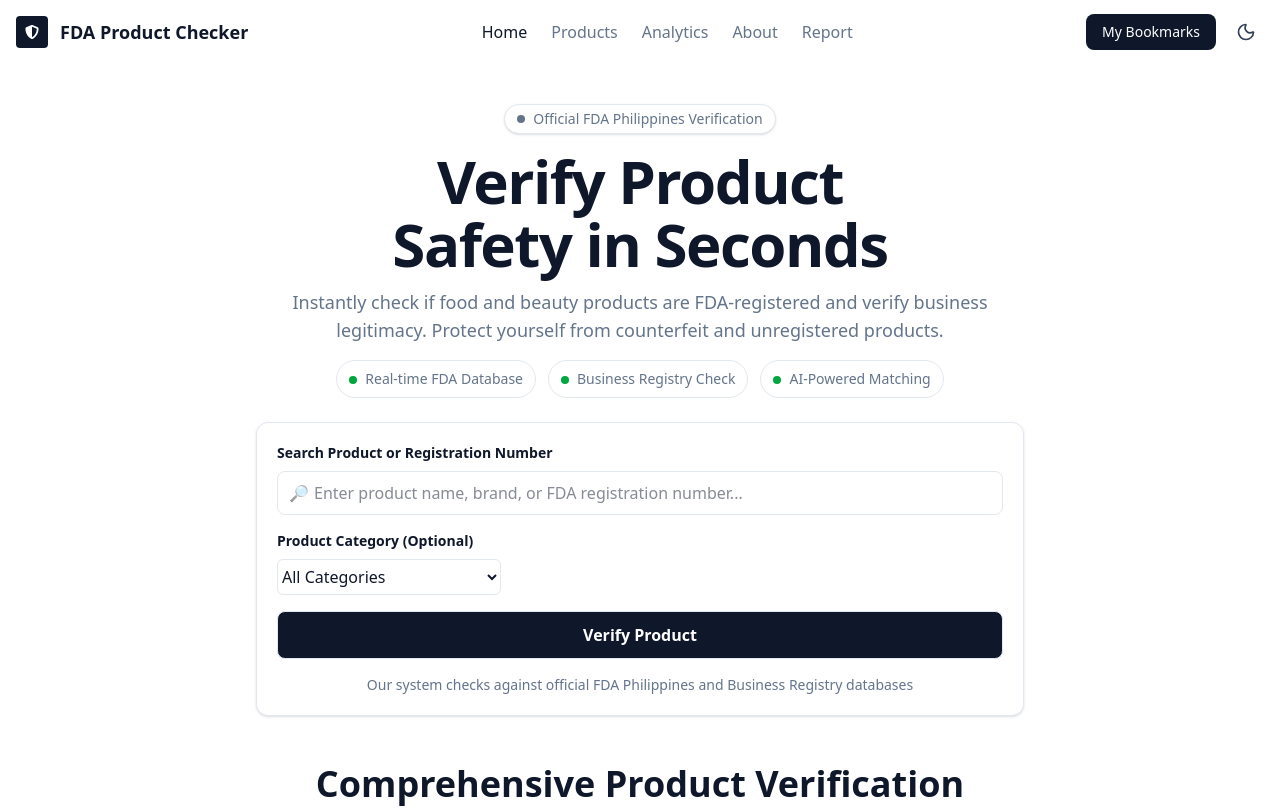
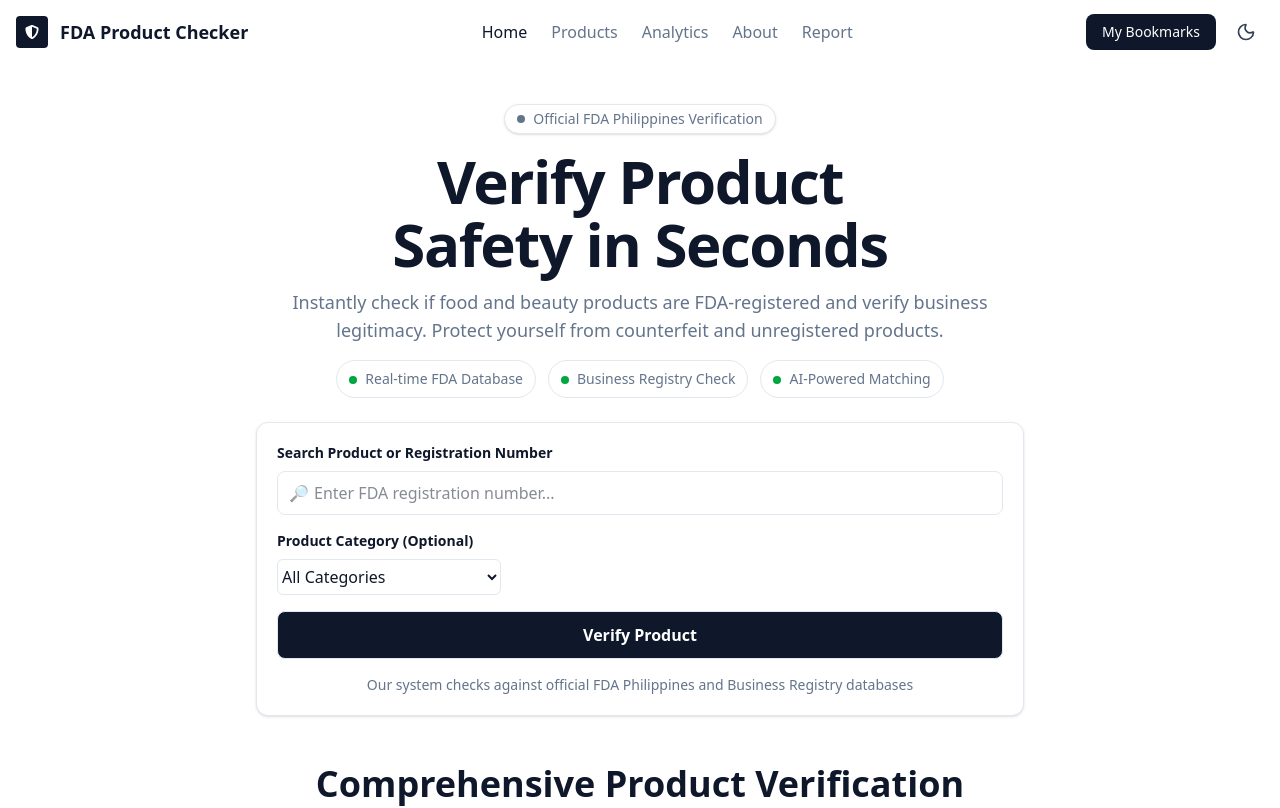
Before and after one commit to Neil-urk12/totoo-ba-web, a React (Vite) app: page / in a window 1280 px wide. Shown: the top 808 px of the page. Built offline with nearby package versions, Linux system fonts and the light colour scheme.

Commit message:
feat: Enhance SearchForm component with form submission handling and category filtering

```diff
--- a/src/components/SearchForm.tsx
+++ b/src/components/SearchForm.tsx
@@ -1,19 +1,46 @@
 import { useState } from 'react'
+import { useNavigate } from 'react-router-dom'
 
 export default function SearchForm() {
     const [query, setQuery] = useState('')
+    const [isSubmitting, setIsSubmitting] = useState<boolean>(false);
     const [category, setCategory] = useState('All Categories')
+    const navigate = useNavigate()
+
+    const onSubmit = (e: React.FormEvent) => {
+        e.preventDefault()
+        try {
+            setIsSubmitting(true)
+            const q = query.trim()
+            if (!q) return
+
+            // Build search URL with query and category parameters
+            const searchParams = new URLSearchParams()
+            searchParams.set('q', q)
+
+            // Only add category if it's not "All Categories"
+            if (category && category !== 'All Categories') {
+                searchParams.set('category', category)
+            }
+
+            navigate(`/verify?${searchParams.toString()}`)
+        } catch (error) {
+            console.log(error)
+        } finally {
+            setIsSubmitting(false)
+        }
+    }
 
     return (
         <section className="flex justify-center">
-            <div className="w-full max-w-3xl border rounded-xl shadow-sm p-5 my-6 bg-card border-app">
+            <form onSubmit={onSubmit} className="w-full max-w-3xl border rounded-xl shadow-sm p-5 my-6 bg-card border-app">
                 <label className="text-sm font-semibold mb-2 block">Search Product or Registration Number</label>
                 <div className="relative mb-4">
                     <span className="absolute left-3 top-1/2 -translate-y-1/2 opacity-60">🔎</span>
                     <input
                         value={query}
                         onChange={(e) => setQuery(e.target.value)}
-                        placeholder="Enter product name, brand, or FDA registration number..."
+                        placeholder="Enter FDA registration number..."
                         className="w-full h-11 border bg-app text-base rounded-lg pl-9 pr-3 placeholder:text-muted border-app"
                     />
                 </div>
@@ -25,20 +52,21 @@ export default function SearchForm() {
                         onChange={(e) => setCategory(e.target.value)}
                         className="w-56 h-9 border rounded-md bg-app border-app"
                     >
-                        <option>All Categories</option>
-                        <option>Food</option>
-                        <option>Cosmetics</option>
-                        <option>Drugs</option>
-                        <option>Devices</option>
+                        <option value="All Categories">All Categories</option>
+                        <option value="Food">Food</option>
+                        <option value="Cosmetics">Cosmetics</option>
+                        <option value="Drugs">Drugs</option>
                     </select>
                 </div>
-
-                <button className="w-full h-12 inline-flex items-center justify-center gap-2 border rounded-lg font-semibold cursor-pointer transition-all duration-300 btn-invert border-app">
+                {query.length == 0 ? <button type="submit" disabled className="w-full h-12 inline-flex items-center justify-center gap-2 border rounded-lg font-semibold cursor-pointer transition-all duration-300 btn-invert border-app">
                     Verify Product
+                </button> : <button type="submit" className="w-full h-12 inline-flex items-center justify-center gap-2 border rounded-lg font-semibold cursor-pointer transition-all duration-300 btn-invert border-app">
+                    {isSubmitting ? "Verifying..." : "Verify Product"}
                 </button>
+                }
 
                 <p className="text-center text-muted text-sm mt-4">Our system checks against official FDA Philippines and Business Registry databases</p>
-            </div>
+            </form>
         </section>
     )
 }
```
